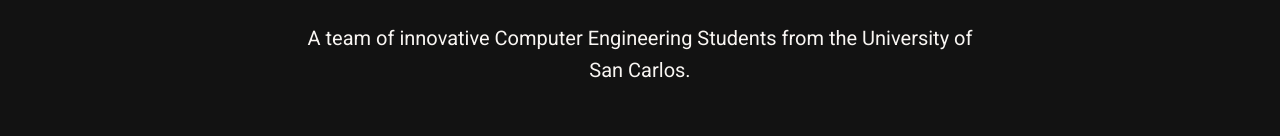
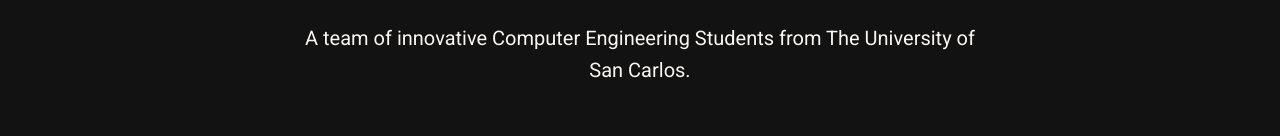
Before and after one commit to dscherzo/septic-tank-monitoring-system, a plain HTML site: page index.html in a window 1280 px wide. Shown: the part 227-363 px from the top of the page. Drawn offline with Linux system fonts and the light colour scheme.

Commit message:
third commit

```diff
--- a/index.html
+++ b/index.html
@@ -20,7 +20,7 @@
     <section id="home">
         <div class="intro">
             <h1>Developers Of A Septic Tank Monitoring System</h1>
-            <p>A team of innovative Computer Engineering Students from the University of San Carlos.</p>
+            <p>A team of innovative Computer Engineering Students from The University of San Carlos.</p>
         </div>
     </section>
 
```
